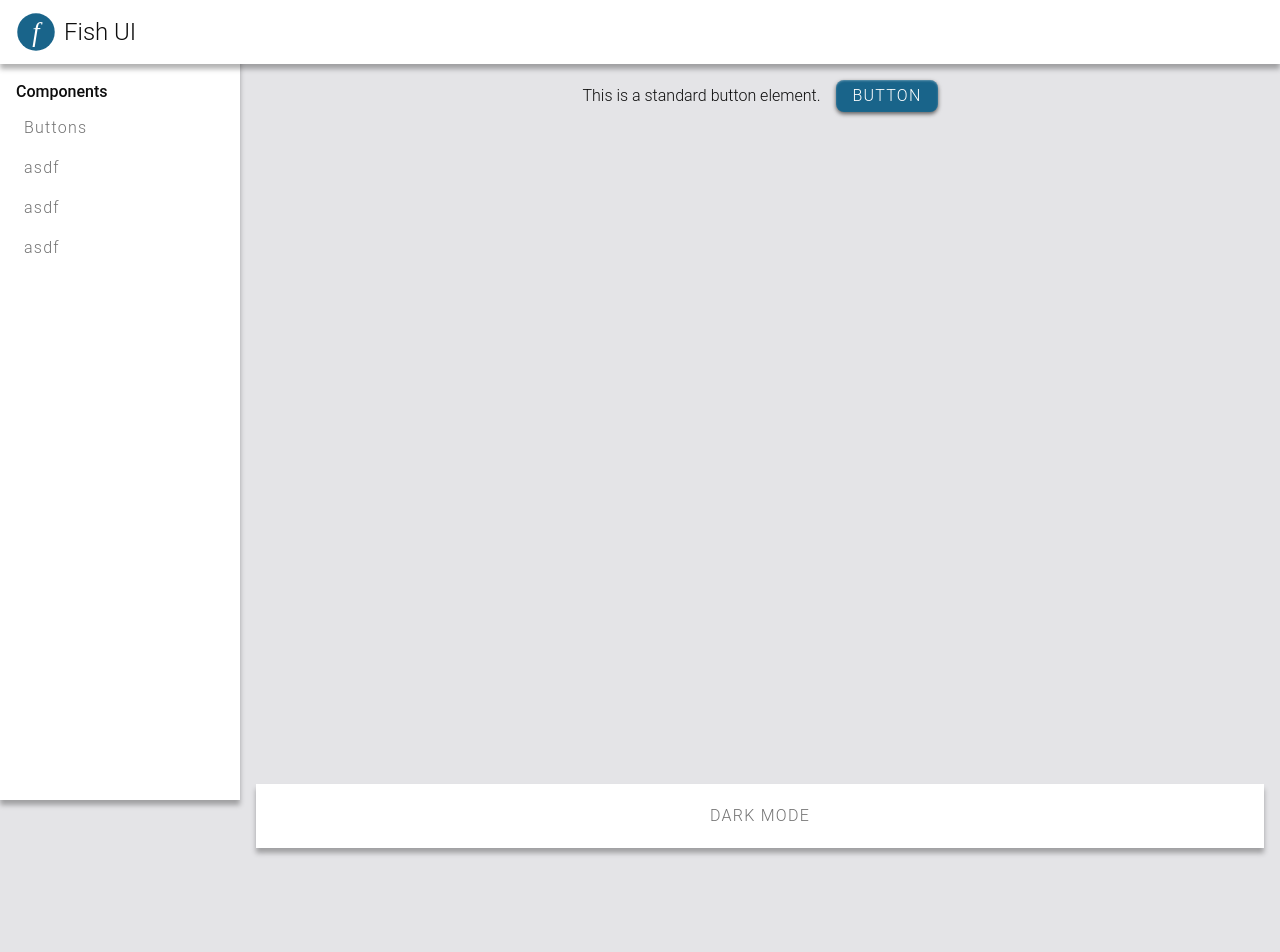
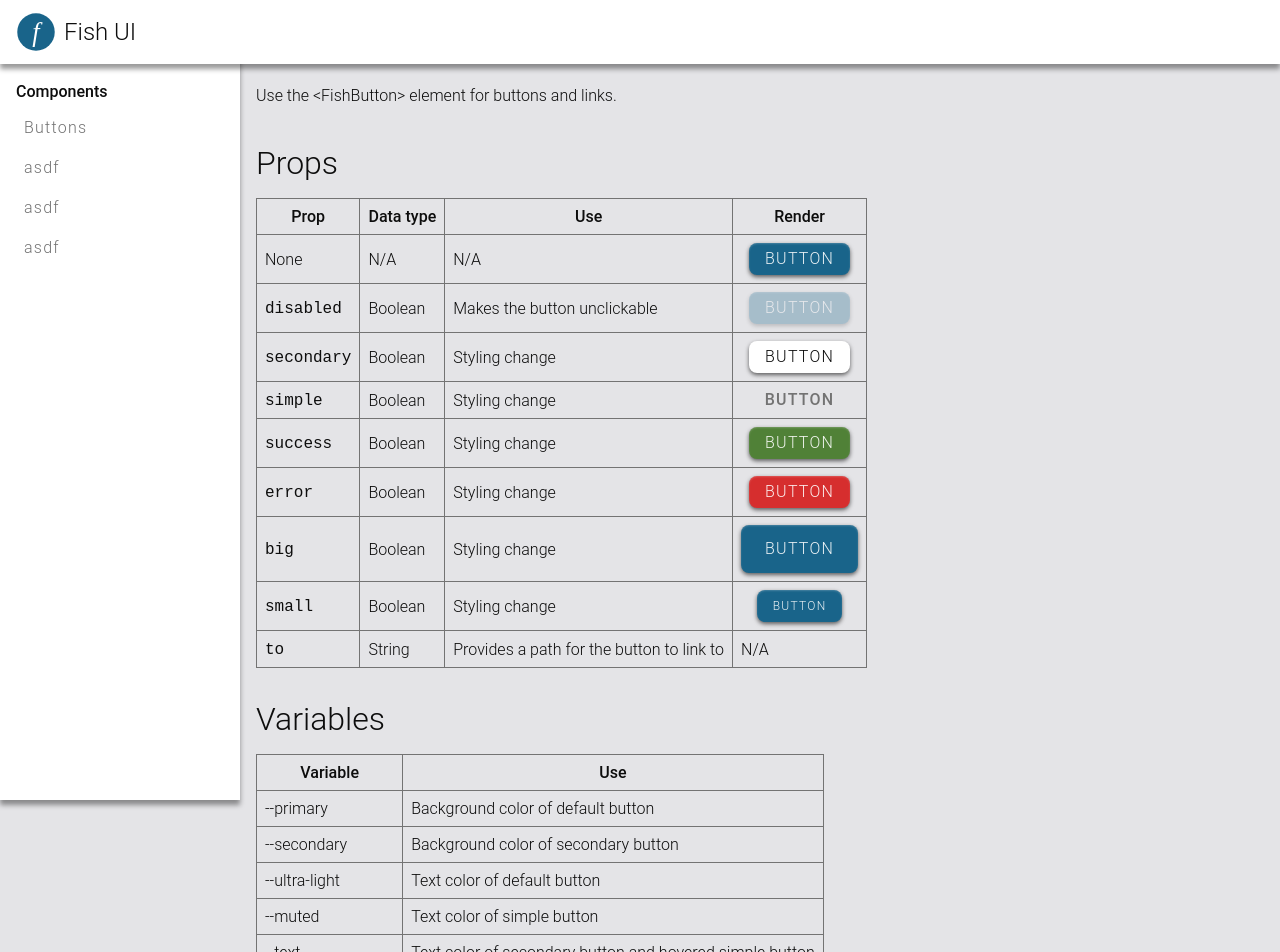
Before and after one commit to chris-oleson/fish-ui, a Nuxt app: page /buttons in a window 1280 px wide. Shown: the top 952 px of the page. Before the commit the page ends 864 px from the top, so only its background shows below. Built offline with nearby package versions, Linux system fonts and the light colour scheme.

Commit message:
adding button documentation

```diff
--- a/app/assets/global.css
+++ b/app/assets/global.css
@@ -6,6 +6,7 @@
     font-weight: var(--normal-weight);
     font-size: var(--small);
     margin: 0;
+    padding: 0;
 }
 
 html {
@@ -15,30 +16,23 @@ html {
 h1 {
     font-family: var(--font-display);
     font-size: var(--huge);
-    margin-top: 3rem;
-    margin-bottom: 2rem;
     text-align: center;
 }
 
 h2 {
     font-family: var(--font-display);
     font-size: var(--large);
-    margin-top: 2rem;
-    margin-bottom: 1rem;
     text-align: center;
 }
 
 h3 {
     font-family: var(--font-display);
     font-size: var(--medium);
-    margin-top: 1rem;
-    margin-bottom: 1rem;
     text-align: center;
 }
 
 p {
-    line-height: 1.5rem;
-    margin: 1rem 0;
+    line-height: var(--large);
 }
 
 span {
@@ -86,7 +80,7 @@ hr {
 }
 
 section {
-    padding: 5rem 1rem;
+    padding: 1rem;
 
     &.secondary {
         background-color: var(--secondary);
@@ -118,3 +112,22 @@ section {
     justify-content: center;
     gap: 1rem;
 }
+
+table {
+    border-collapse: collapse;
+    & th, td {
+        border: 1px solid var(--muted);
+        padding: .5rem;
+        & > * {
+            margin: 0 auto;
+        }
+    }
+    & th {
+        font-weight: var(--bold-weight);
+    }
+}
+
+code {
+    font-family: var(--font-mono);
+    font-weight: var(--bold-weight);
+}
--- a/app/assets/variables.css
+++ b/app/assets/variables.css
@@ -17,11 +17,14 @@
     --grey: hsl(0, 0%, 45%);
 
     /* Shades */
-    --light: rgba(255, 255, 255, 0.3);
+    --slightly-light: rgba(255, 255, 255, 0.1);
+    --light: rgba(255, 255, 255, 0.2);
     --extra-light: rgba(255, 255, 255, 0.5);
+    --ultra-light: rgba(255, 255, 255, 0.9);
     --slightly-dark: rgba(0, 0, 0, .08);
-    --dark: rgba(0, 0, 0, .3);
+    --dark: rgba(0, 0, 0, .4);
     --extra-dark: rgba(0, 0, 0, .6);
+    --ultra-dark: rgba(0, 0, 0, .9);
 
     /* Semantic colors */
     --primary: var(--light-blue);
@@ -30,11 +33,13 @@
     --background: var(--off-white);
     --muted: var(--grey);
     --error: var(--light-red);
+    --success: var(--light-green);
     --paper: var(--white);
 
     /* Fonts */
     --font-text: 'Roboto', sans-serif;
     --font-display: 'Roboto', sans-serif;
+    --font-mono: 'Roboto Mono', monospace;
 
     /* Font weights */
     --heavy-weight: 900;
@@ -74,5 +79,6 @@
     --background: var(--off-black);
     --muted: var(--grey);
     --paper: var(--brown);
+    --success: var(--dark-green);
     --error: var(--dark-red);
 }
--- a/app/components/FishButton.vue
+++ b/app/components/FishButton.vue
@@ -9,30 +9,33 @@ const props = defineProps({
     simple: Boolean,
     big: Boolean,
     small: Boolean,
+    secondary: Boolean,
+    background: Boolean,
     selected: Boolean,
     disabled: Boolean,
+    success: Boolean,
     error: Boolean,
     round: Boolean,
     chip: Boolean,
-    background: Boolean
 })
 
 const classes = computed(() => ({
     simple: props.simple,
     big: props.big,
     small: props.small,
+    secondary: props.secondary,
+    background: props.background,
     selected: props.selected,
     disabled: props.disabled,
+    success: props.success,
     error: props.error,
     round: props.round,
-    chip: props.chip,
-    background: props.background
+    chip: props.chip
 }))
 </script>
 
 <style scoped>
 button, a {
-    color: var(--text);
     padding: .5rem 1rem;
     letter-spacing: 1.25px;
     display: flex;
@@ -42,15 +45,15 @@ button, a {
     text-transform: uppercase;
     text-decoration: inherit;
     width: fit-content;
+    line-height: var(--small);
     height: fit-content;
-    line-height: 1rem;
     border: none;
     border-radius: var(--border-radius);
     transition-duration: var(--fast);
     user-select: none;
     outline: none;
     cursor: pointer;
-    color: var(--white);
+    color: var(--ultra-light);
     background-color: var(--primary);
     box-shadow: var(--highlight-shadow);
     text-wrap: nowrap;
@@ -66,11 +69,20 @@ button, a {
         border-radius: 50%;
     }
     &.error {
-        color: var(--white);
         background-color: var(--error);
     }
+    &.success {
+        background-color: var(--success);
+    }
+    &.secondary {
+        color: var(--text);
+        background-color: var(--secondary);
+        &:hover {
+            filter: brightness(var(--hover-brightness));
+        }
+    }
     &.disabled {
-        opacity: .2;
+        opacity: .3;
         pointer-events: none;
     }
     &.big {
@@ -79,7 +91,6 @@ button, a {
     }
     &.small {
         font-size: var(--tiny);
-        min-height: 1.5rem;
     }
     &.simple {
         color: var(--muted);
@@ -89,6 +100,7 @@ button, a {
         position: relative;
         box-shadow: none;
         filter: none;
+        font-weight: var(--bold-weight);
         &:is(:hover, :focus, .selected):not(.disabled) {
             color: var(--text);
         }
@@ -97,14 +109,12 @@ button, a {
         }
     }
     &.chip {
-        padding: 0 .5rem;
+        padding: .25rem .5rem;
         border-radius: 999px;
         border: none;
         text-wrap: nowrap;
         text-transform: none;
         letter-spacing: 0px;
-        min-height: 1.5rem;
-        margin: 0;
     }
     &.background {
         justify-content: start;
--- a/app/layouts/default.vue
+++ b/app/layouts/default.vue
@@ -23,6 +23,5 @@ main {
     display: flex;
     flex-direction: column;
     justify-content: space-between;
-    padding: 1rem;
 }
 </style>
--- a/app/pages/buttons.vue
+++ b/app/pages/buttons.vue
@@ -1,10 +1,115 @@
 <template>
-<div>
-    <FishRow>
-        <p>This is a standard button element.</p>
-        <FishButton>Button</FishButton>
-    </FishRow>
-</div>
+<section>
+    <p>Use the {{ '<FishButton>' }} element for buttons and links.</p>
+
+    <h2 style="text-align: start; margin-top: 2rem; margin-bottom: 1rem;">Props</h2>
+    <table>
+        <thead>
+            <tr>
+                <th>Prop</th>
+                <th>Data type</th>
+                <th>Use</th>
+                <th>Render</th>
+            </tr>
+        </thead>
+        <tbody>
+            <tr>
+                <td>None</td>
+                <td>N/A</td>
+                <td>N/A</td>
+                <td><FishButton>Button</FishButton></td>
+            </tr>
+            <tr>
+                <td><code>disabled</code></td>
+                <td>Boolean</td>
+                <td>Makes the button unclickable</td>
+                <td><FishButton disabled>Button</FishButton></td>
+            </tr>
+            <tr>
+                <td><code>secondary</code></td>
+                <td>Boolean</td>
+                <td>Styling change</td>
+                <td><FishButton secondary>Button</FishButton></td>
+            </tr>
+            <tr>
+                <td><code>simple</code></td>
+                <td>Boolean</td>
+                <td>Styling change</td>
+                <td><FishButton simple>Button</FishButton></td>
+            </tr>
+            <tr>
+                <td><code>success</code></td>
+                <td>Boolean</td>
+                <td>Styling change</td>
+                <td><FishButton success>Button</FishButton></td>
+            </tr>
+            <tr>
+                <td><code>error</code></td>
+                <td>Boolean</td>
+                <td>Styling change</td>
+                <td><FishButton error>Button</FishButton></td>
+            </tr>
+            <tr>
+                <td><code>big</code></td>
+                <td>Boolean</td>
+                <td>Styling change</td>
+                <td><FishButton big>Button</FishButton></td>
+            </tr>
+            <tr>
+                <td><code>small</code></td>
+                <td>Boolean</td>
+                <td>Styling change</td>
+                <td><FishButton small>Button</FishButton></td>
+            </tr>
+            <tr>
+                <td><code>to</code></td>
+                <td>String</td>
+                <td>Provides a path for the button to link to</td>
+                <td>N/A</td>
+            </tr>
+        </tbody>
+    </table>
+
+    <h2 style="text-align: start; margin-top: 2rem; margin-bottom: 1rem;">Variables</h2>
+    <table>
+        <thead>
+            <tr>
+                <th>Variable</th>
+                <th>Use</th>
+            </tr>
+        </thead>
+        <tbody>
+            <tr>
+                <td>--primary</td>
+                <td>Background color of default button</td>
+            </tr>
+            <tr>
+                <td>--secondary</td>
+                <td>Background color of secondary button</td>
+            </tr>
+            <tr>
+                <td>--ultra-light</td>
+                <td>Text color of default button</td>
+            </tr>
+            <tr>
+                <td>--muted</td>
+                <td>Text color of simple button</td>
+            </tr>
+            <tr>
+                <td>--text</td>
+                <td>Text color of secondary button and hovered simple button</td>
+            </tr>
+            <tr>
+                <td>--border-radius</td>
+                <td>Border radius of buttons</td>
+            </tr>
+            <tr>
+                <td>--highlight-shadow</td>
+                <td>Highlight and drop shadow of buttons</td>
+            </tr>
+        </tbody>
+    </table>
+</section>
 </template>
 
 <script setup>
```
